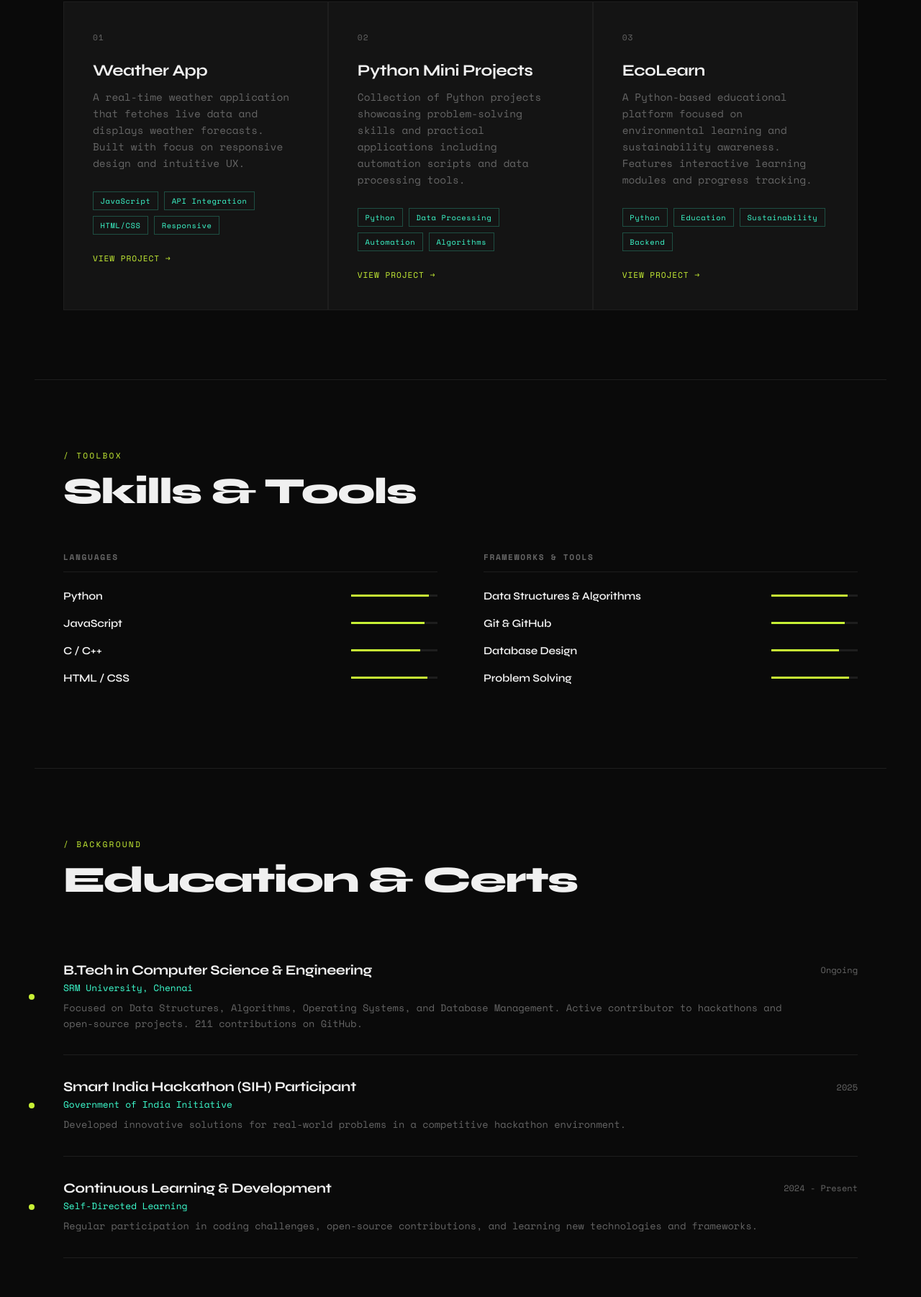
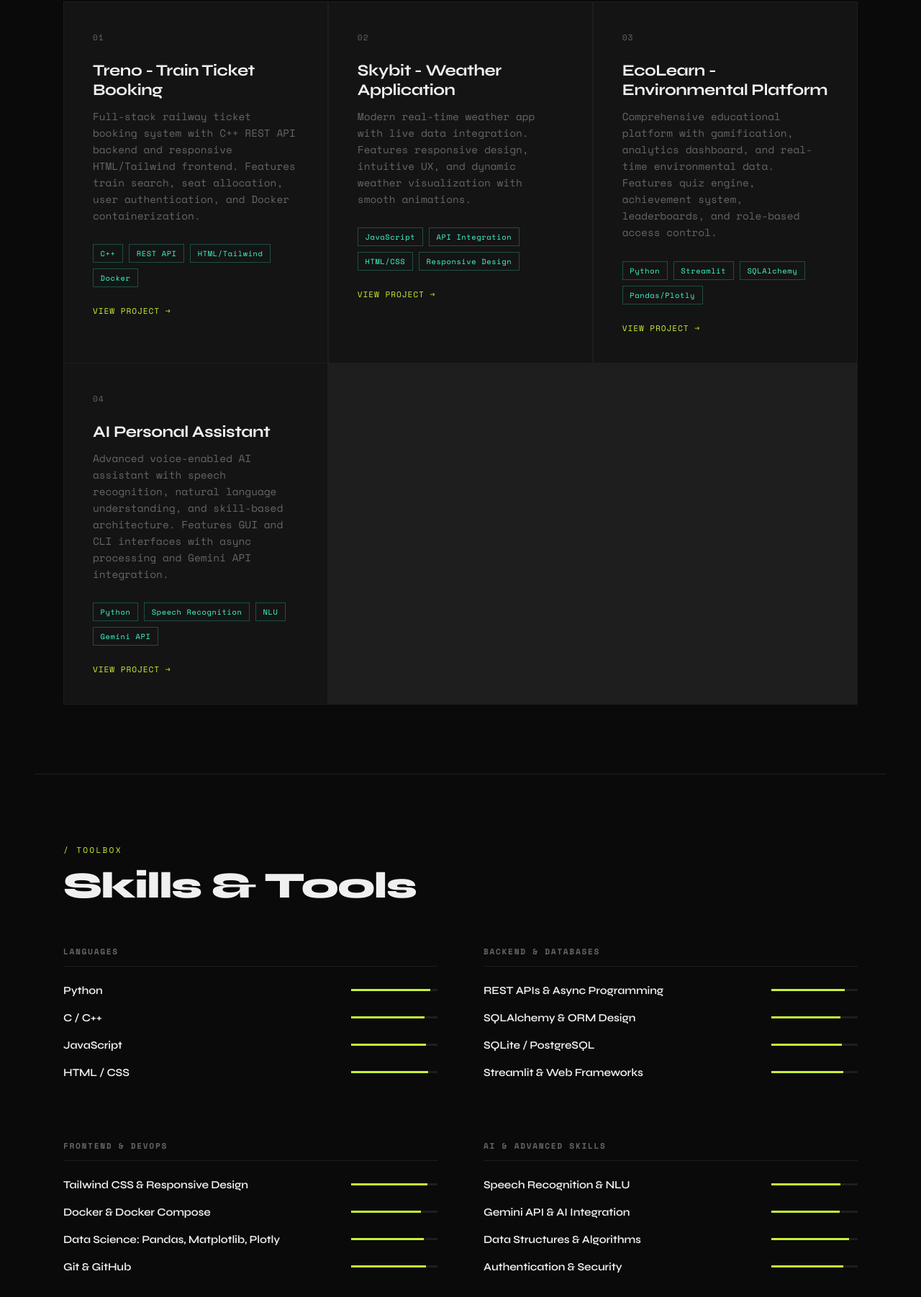
Before and after one commit to git-aditya950/Portfolio, a plain HTML site: page index.html in a window 1280 px wide. Shown: the part 1138-2940 px from the top of the page at 72% size. Drawn offline with nearby package versions, Linux system fonts and the light colour scheme.

Commit message:
Feature: Update portfolio with top 4 GitHub projects and comprehensive skills

```diff
--- a/index.html
+++ b/index.html
@@ -50,41 +50,54 @@
 
       <div class="project-card">
         <div class="project-num">01</div>
-        <h3>Weather App</h3>
-        <p>A real-time weather application that fetches live data and displays weather forecasts. Built with focus on responsive design and intuitive UX.</p>
+        <h3>Treno - Train Ticket Booking</h3>
+        <p>Full-stack railway ticket booking system with C++ REST API backend and responsive HTML/Tailwind frontend. Features train search, seat allocation, user authentication, and Docker containerization.</p>
+        <div class="project-tags">
+          <span class="tag">C++</span>
+          <span class="tag">REST API</span>
+          <span class="tag">HTML/Tailwind</span>
+          <span class="tag">Docker</span>
+        </div>
+        <a href="https://github.com/git-aditya950/Treno" target="_blank" class="project-link">View Project</a>
+      </div>
+
+      <div class="project-card">
+        <div class="project-num">02</div>
+        <h3>Skybit - Weather Application</h3>
+        <p>Modern real-time weather app with live data integration. Features responsive design, intuitive UX, and dynamic weather visualization with smooth animations.</p>
         <div class="project-tags">
           <span class="tag">JavaScript</span>
           <span class="tag">API Integration</span>
           <span class="tag">HTML/CSS</span>
-          <span class="tag">Responsive</span>
+          <span class="tag">Responsive Design</span>
         </div>
-        <a href="https://github.com/git-aditya950/Weather-App" target="_blank" class="project-link">View Project</a>
-      </div>
-
-      <div class="project-card">
-        <div class="project-num">02</div>
-        <h3>Python Mini Projects</h3>
-        <p>Collection of Python projects showcasing problem-solving skills and practical applications including automation scripts and data processing tools.</p>
-        <div class="project-tags">
-          <span class="tag">Python</span>
-          <span class="tag">Data Processing</span>
-          <span class="tag">Automation</span>
-          <span class="tag">Algorithms</span>
-        </div>
-        <a href="https://github.com/git-aditya950/Python-Mini-Projects" target="_blank" class="project-link">View Project</a>
+        <a href="https://github.com/git-aditya950/Skybit" target="_blank" class="project-link">View Project</a>
       </div>
 
       <div class="project-card">
         <div class="project-num">03</div>
-        <h3>EcoLearn</h3>
-        <p>A Python-based educational platform focused on environmental learning and sustainability awareness. Features interactive learning modules and progress tracking.</p>
+        <h3>EcoLearn - Environmental Platform</h3>
+        <p>Comprehensive educational platform with gamification, analytics dashboard, and real-time environmental data. Features quiz engine, achievement system, leaderboards, and role-based access control.</p>
         <div class="project-tags">
           <span class="tag">Python</span>
-          <span class="tag">Education</span>
-          <span class="tag">Sustainability</span>
-          <span class="tag">Backend</span>
+          <span class="tag">Streamlit</span>
+          <span class="tag">SQLAlchemy</span>
+          <span class="tag">Pandas/Plotly</span>
         </div>
         <a href="https://github.com/git-aditya950/EcoLearn" target="_blank" class="project-link">View Project</a>
+      </div>
+
+      <div class="project-card">
+        <div class="project-num">04</div>
+        <h3>AI Personal Assistant</h3>
+        <p>Advanced voice-enabled AI assistant with speech recognition, natural language understanding, and skill-based architecture. Features GUI and CLI interfaces with async processing and Gemini API integration.</p>
+        <div class="project-tags">
+          <span class="tag">Python</span>
+          <span class="tag">Speech Recognition</span>
+          <span class="tag">NLU</span>
+          <span class="tag">Gemini API</span>
+        </div>
+        <a href="https://github.com/git-aditya950/AI-Personal-Assistant" target="_blank" class="project-link">View Project</a>
       </div>
 
     </div>
@@ -103,38 +116,76 @@
         <h4>Languages</h4>
         <div class="skill-item">
           <span class="skill-name">Python</span>
+          <div class="skill-bar-wrap"><div class="skill-bar" style="--w:92%"></div></div>
+        </div>
+        <div class="skill-item">
+          <span class="skill-name">C / C++</span>
+          <div class="skill-bar-wrap"><div class="skill-bar" style="--w:85%"></div></div>
+        </div>
+        <div class="skill-item">
+          <span class="skill-name">JavaScript</span>
+          <div class="skill-bar-wrap"><div class="skill-bar" style="--w:87%"></div></div>
+        </div>
+        <div class="skill-item">
+          <span class="skill-name">HTML / CSS</span>
+          <div class="skill-bar-wrap"><div class="skill-bar" style="--w:89%"></div></div>
+        </div>
+      </div>
+      <div class="skill-group">
+        <h4>Backend &amp; Databases</h4>
+        <div class="skill-item">
+          <span class="skill-name">REST APIs &amp; Async Programming</span>
+          <div class="skill-bar-wrap"><div class="skill-bar" style="--w:85%"></div></div>
+        </div>
+        <div class="skill-item">
+          <span class="skill-name">SQLAlchemy &amp; ORM Design</span>
+          <div class="skill-bar-wrap"><div class="skill-bar" style="--w:80%"></div></div>
+        </div>
+        <div class="skill-item">
+          <span class="skill-name">SQLite / PostgreSQL</span>
+          <div class="skill-bar-wrap"><div class="skill-bar" style="--w:82%"></div></div>
+        </div>
+        <div class="skill-item">
+          <span class="skill-name">Streamlit &amp; Web Frameworks</span>
+          <div class="skill-bar-wrap"><div class="skill-bar" style="--w:83%"></div></div>
+        </div>
+      </div>
+      <div class="skill-group">
+        <h4>Frontend &amp; DevOps</h4>
+        <div class="skill-item">
+          <span class="skill-name">Tailwind CSS &amp; Responsive Design</span>
+          <div class="skill-bar-wrap"><div class="skill-bar" style="--w:88%"></div></div>
+        </div>
+        <div class="skill-item">
+          <span class="skill-name">Docker &amp; Docker Compose</span>
+          <div class="skill-bar-wrap"><div class="skill-bar" style="--w:81%"></div></div>
+        </div>
+        <div class="skill-item">
+          <span class="skill-name">Data Science: Pandas, Matplotlib, Plotly</span>
+          <div class="skill-bar-wrap"><div class="skill-bar" style="--w:84%"></div></div>
+        </div>
+        <div class="skill-item">
+          <span class="skill-name">Git &amp; GitHub</span>
+          <div class="skill-bar-wrap"><div class="skill-bar" style="--w:87%"></div></div>
+        </div>
+      </div>
+      <div class="skill-group">
+        <h4>AI &amp; Advanced Skills</h4>
+        <div class="skill-item">
+          <span class="skill-name">Speech Recognition &amp; NLU</span>
+          <div class="skill-bar-wrap"><div class="skill-bar" style="--w:80%"></div></div>
+        </div>
+        <div class="skill-item">
+          <span class="skill-name">Gemini API &amp; AI Integration</span>
+          <div class="skill-bar-wrap"><div class="skill-bar" style="--w:79%"></div></div>
+        </div>
+        <div class="skill-item">
+          <span class="skill-name">Data Structures &amp; Algorithms</span>
           <div class="skill-bar-wrap"><div class="skill-bar" style="--w:90%"></div></div>
         </div>
         <div class="skill-item">
-          <span class="skill-name">JavaScript</span>
-          <div class="skill-bar-wrap"><div class="skill-bar" style="--w:85%"></div></div>
-        </div>
-        <div class="skill-item">
-          <span class="skill-name">C / C++</span>
-          <div class="skill-bar-wrap"><div class="skill-bar" style="--w:80%"></div></div>
-        </div>
-        <div class="skill-item">
-          <span class="skill-name">HTML / CSS</span>
-          <div class="skill-bar-wrap"><div class="skill-bar" style="--w:88%"></div></div>
-        </div>
-      </div>
-      <div class="skill-group">
-        <h4>Frameworks &amp; Tools</h4>
-        <div class="skill-item">
-          <span class="skill-name">Data Structures &amp; Algorithms</span>
-          <div class="skill-bar-wrap"><div class="skill-bar" style="--w:88%"></div></div>
-        </div>
-        <div class="skill-item">
-          <span class="skill-name">Git &amp; GitHub</span>
-          <div class="skill-bar-wrap"><div class="skill-bar" style="--w:85%"></div></div>
-        </div>
-        <div class="skill-item">
-          <span class="skill-name">Database Design</span>
-          <div class="skill-bar-wrap"><div class="skill-bar" style="--w:78%"></div></div>
-        </div>
-        <div class="skill-item">
-          <span class="skill-name">Problem Solving</span>
-          <div class="skill-bar-wrap"><div class="skill-bar" style="--w:90%"></div></div>
+          <span class="skill-name">Authentication &amp; Security</span>
+          <div class="skill-bar-wrap"><div class="skill-bar" style="--w:83%"></div></div>
         </div>
       </div>
     </div>
@@ -189,7 +240,7 @@
       <h2 class="section-title">Let's build<br><span style="color:var(--accent)">something.</span></h2>
       <p>Open to full-time roles, freelance projects, and interesting collaborations. Drop a message.</p>
       <div class="contact-links">
-        <a href="mailto:aditya.rao.050@gmail.com" class="btn btn-primary">Email Me</a>
+        <a href="mailto:ceaser.adi00@gmail.com" class="btn btn-primary">Email Me</a>
         <a href="https://github.com/git-aditya950" target="_blank" class="btn btn-ghost">GitHub</a>
         <a href="https://linkedin.com/in/aditya950" target="_blank" class="btn btn-ghost">LinkedIn</a>
       </div>
```
